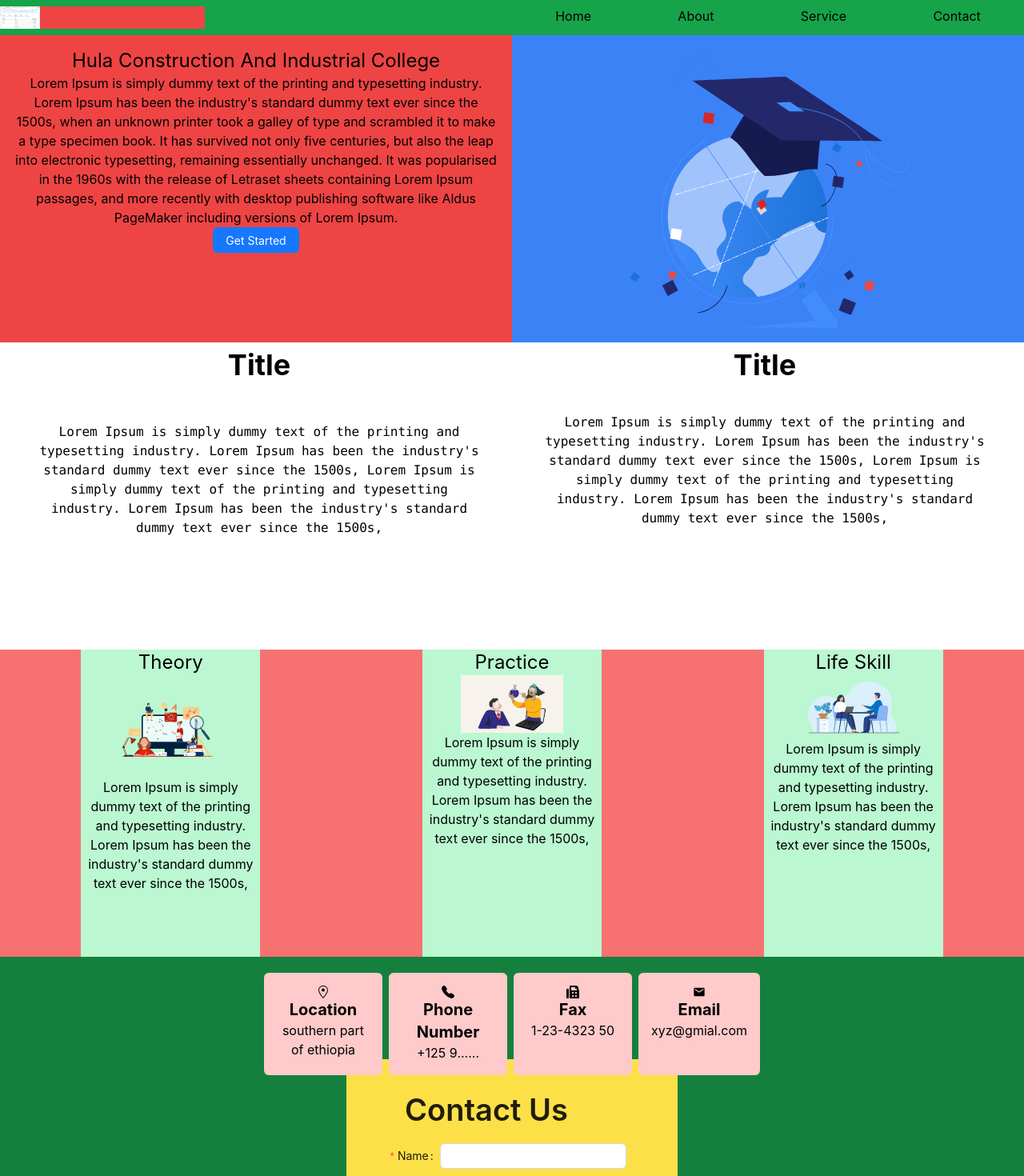
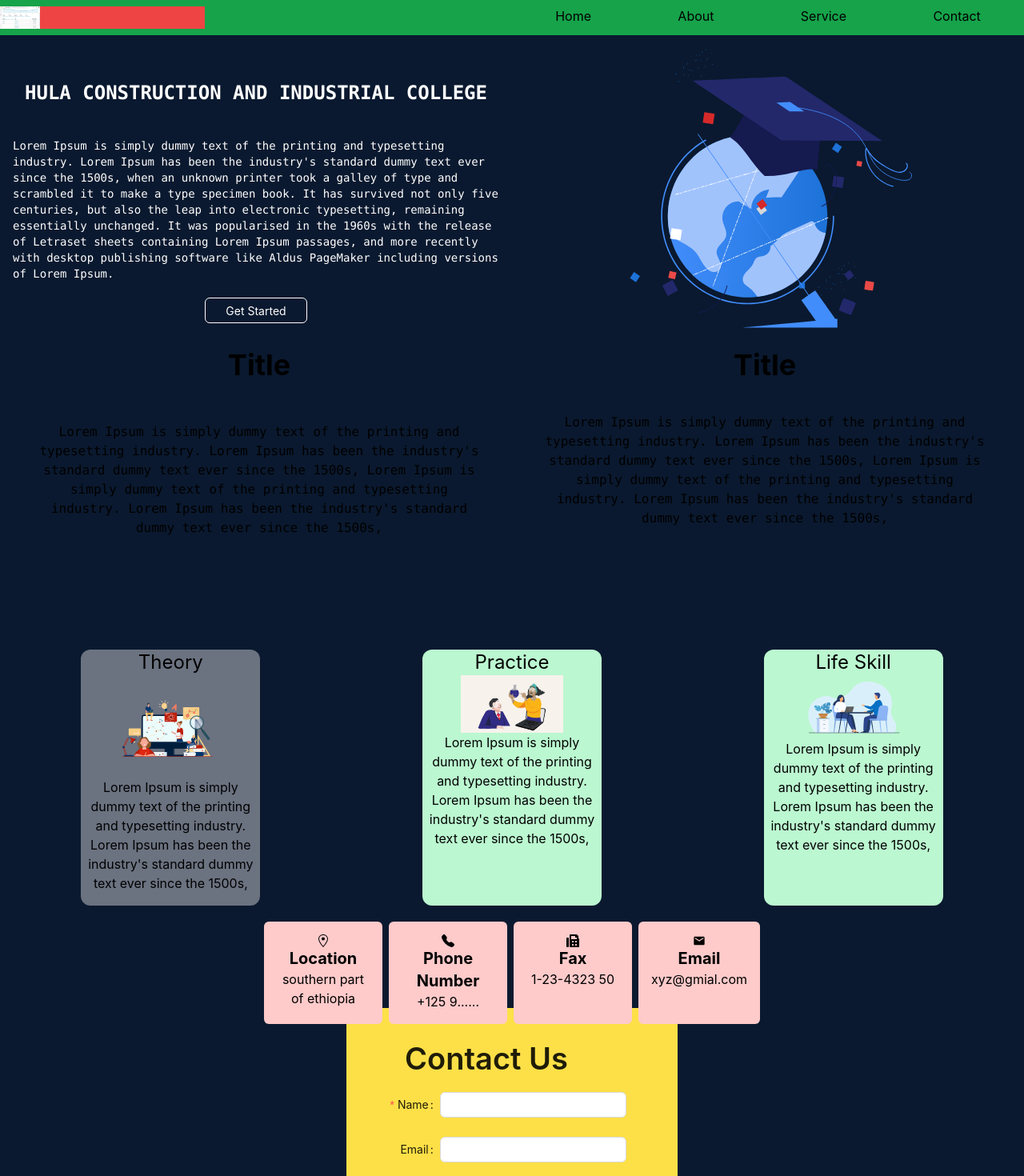
Before and after one commit to assegidasefa/Tvet-Web-site, a React (Create React App) app: page / in a window 1280 px wide. Shown: the top 1470 px of the page at 80% size. Built offline with nearby package versions, Linux system fonts and the light colour scheme; grey boxes are pictures that could not be loaded.

Commit message:
adding style for home

```diff
--- a/src/Components/Contact/contact.js
+++ b/src/Components/Contact/contact.js
@@ -18,8 +18,9 @@ const contact = () => {
   return (
     <div
       name="contact"
-      className="w-full h-96 bg-green-700 p-5 flex flex-col items-center"
+      className="w-full h-96 p-5 flex flex-col items-center"
     >
+
       <div className="flex justify-between w-1/2 gap-2 mb-[-20px] z-10">
         <div className="flex flex-col bg-red-200 items-center rounded-md p-4 w-48">
           <GoLocation />
--- a/src/Components/Home/home.js
+++ b/src/Components/Home/home.js
@@ -16,10 +16,10 @@ const Home = () => {
     return () => Lottie.destroy();
   }, []);
   return (
-    <div name="home" className="bg-blue-500 h-96 w-full flex">
-      <div className="bg-red-500 w-1/2 p-4">
-        <h1 className="text-2xl">Hula Construction And Industrial College </h1>
-        <h1>
+    <div name="home" className=" h-96 w-full flex">
+      <div className=" w-1/2 p-4">
+        <h1 className="text-2xl text-white uppercase font-mono font-bold pt-10">Hula Construction And Industrial College </h1>
+        <h1 className="text-white font-mono text-sm pt-10 text-left">
           Lorem Ipsum is simply dummy text of the printing and typesetting
           industry. Lorem Ipsum has been the industry's standard dummy text ever
           since the 1500s, when an unknown printer took a galley of type and
@@ -30,7 +30,7 @@ const Home = () => {
           more recently with desktop publishing software like Aldus PageMaker
           including versions of Lorem Ipsum.
         </h1>
-        <Button type="primary">Get Started</Button>
+        <Button className="w-32 mt-5" ghost>Get Started</Button>
       </div>
       <div className="w-1/2 h-96" ref={container}></div>
     </div>
--- a/src/Components/Service/service.js
+++ b/src/Components/Service/service.js
@@ -33,8 +33,11 @@ const Service = () => {
     return () => Lottie.destroy();
   }, []);
   return (
-    <div name="service" className="w-full h-96 bg-red-400 flex justify-around">
-      <div className="w-56 bg-green-200 flex flex-col items-center">
+
+
+    <div name="service" className="w-full h-80 flex justify-around">
+
+      <div className="w-56  flex flex-col items-center bg-gray-500 rounded-xl">
         <h1 className="text-2xl">Theory</h1>
         <div
           className="w-32 flex justify-center items-center"
@@ -47,12 +50,12 @@ const Service = () => {
         </h1>
       </div>
 
-      <div className="w-56 bg-green-200 flex flex-col items-center">
+      <div className="w-56 bg-green-200 flex flex-col items-center bg-gray-500 rounded-xl">
         <h1 className="text-2xl">Practice</h1>
         <div
           className="w-32 flex justify-center items-center"
           ref={practice}
-        ></div>
+          ></div>
         <h1>
           Lorem Ipsum is simply dummy text of the printing and typesetting
           industry. Lorem Ipsum has been the industry's standard dummy text ever
@@ -60,7 +63,7 @@ const Service = () => {
         </h1>
       </div>
 
-      <div className="w-56 bg-green-200 flex flex-col items-center">
+      <div className="w-56 bg-green-200 flex flex-col items-center bg-gray-500 rounded-xl">
         <h1 className="text-2xl">Life Skill</h1>
         <div
           className="w-32 flex justify-center items-center"
--- a/src/Screens/HomeScreen/homeScreen.js
+++ b/src/Screens/HomeScreen/homeScreen.js
@@ -7,7 +7,7 @@ import Home from '../../Components/Home/home'
 
 const homeScreen = () => {
   return (
-    <div>
+    <div className='bg-[#0a192f]'>
 
     <Navbar/>
     <Home/>
```
